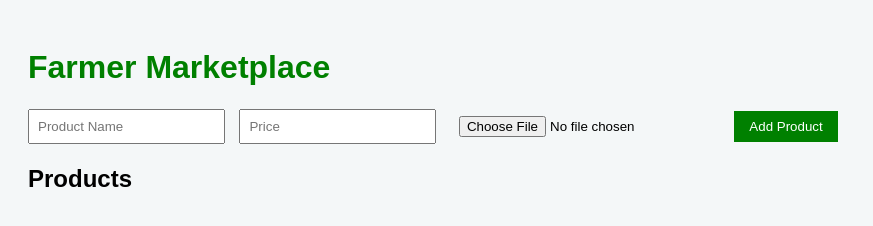
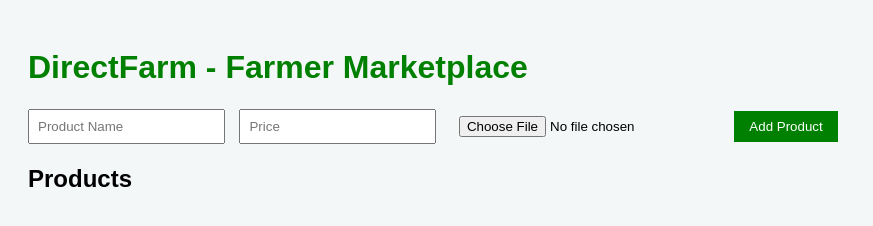
Before and after one commit to vidhul765/DirectFarm, a plain HTML site: page frontend/index.html in a window 1280 px wide. Shown: the whole page, without its empty margins (0-873 px from the left). Drawn offline with Linux system fonts and the light colour scheme; no server answers.

Commit message:
Updated project name in UI

```diff
--- a/frontend/index.html
+++ b/frontend/index.html
@@ -5,7 +5,7 @@
 </head>
 <body>
 
-<h1>Farmer Marketplace</h1>
+<h1>DirectFarm - Farmer Marketplace</h1>
 
 <input type="text" id="name" placeholder="Product Name">
 <input type="number" id="price" placeholder="Price">
```
Also changed, not shown: backend/uploads/1776323429715.jpg (added), backend/uploads/1776358461920.jpg (added), 1 other file.
